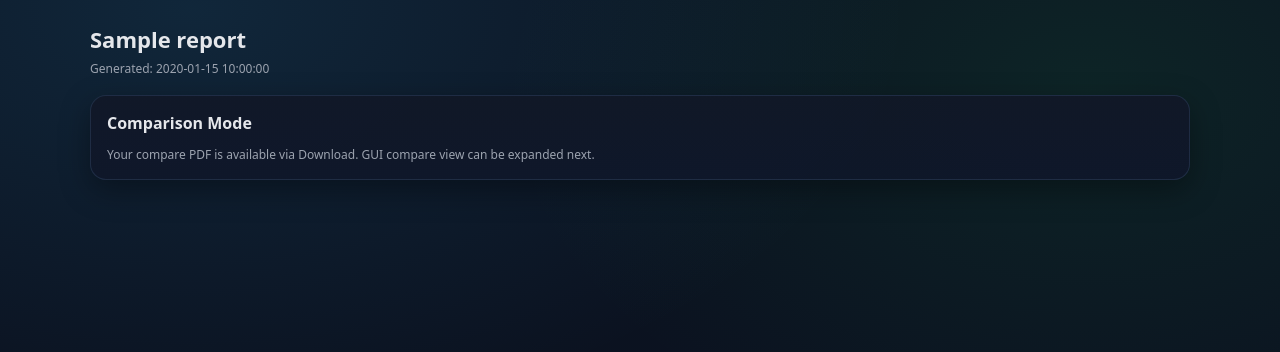
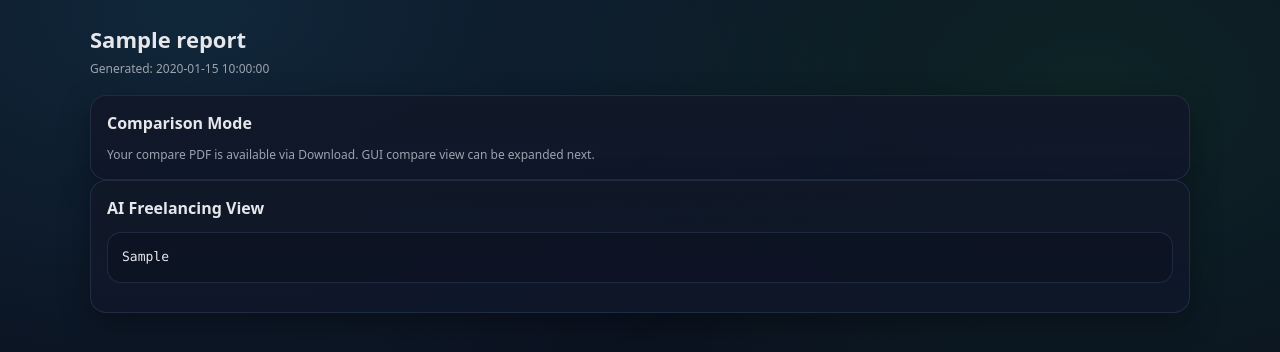
Before and after one commit to johnpirisino/stockwebapp, a Flask app: template templates/report.html in a window 1280 px wide. Shown: the part 71-423 px from the top of the page. Run offline with Flask 3, Linux system fonts and the light colour scheme; the template is opened without the code that fills it: most values are stand-ins (such as "Sample title", 1, 10 or a date in 2020); parts of the project's set-up code (start-up, migrations or seed data) failed here and were passed over.

Commit message:
Add AI Freelancing View to report template

```diff
--- a/templates/report.html
+++ b/templates/report.html
@@ -129,6 +129,16 @@
       </div>
     {% endif %}
 
+    {% if report.ai_freelancing %}
+      <div class="card">
+        <div class="card-title">AI Freelancing View</div>
+        <pre class="ai-box">{{ report.ai_freelancing }}</pre>
+      </div>
+    {% endif %}
+
+
+
+
   </div>
 </body>
 </html>
```
